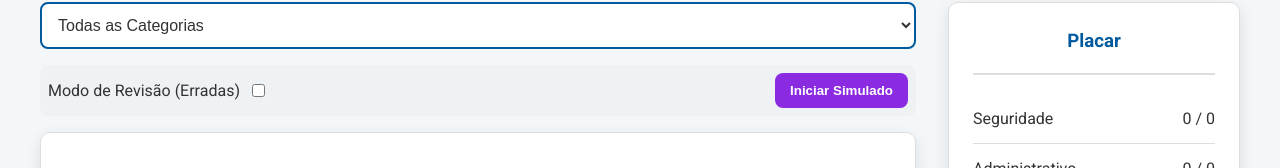
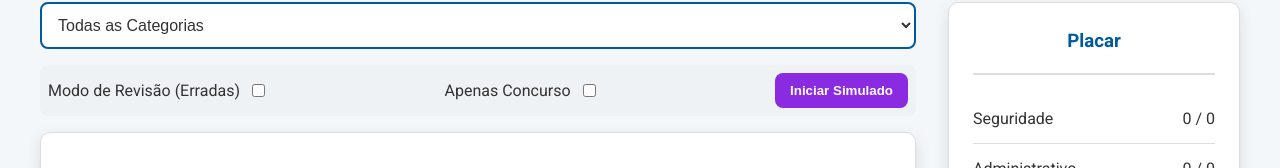
Before and after one commit to VictorKMMS/inss-study-app, a website: page index.html in a window 1280 px wide. Shown: the part 113-281 px from the top of the page. Drawn offline with Linux system fonts and the light colour scheme.

Commit message:
Atualizar o index.html

```diff
--- a/index.html
+++ b/index.html
@@ -35,6 +35,10 @@
                         <div class="review-mode">
                             <label for="review-mode-toggle">Modo de Revisão (Erradas)</label>
                             <input type="checkbox" id="review-mode-toggle">
+                        </div>
+                        <div class="concurso-mode">
+                            <label for="concurso-mode-toggle">Apenas Concurso</label>
+                            <input type="checkbox" id="concurso-mode-toggle">
                         </div>
                         <button type="button" id="start-simulado-btn">Iniciar Simulado</button>
                     </div>
```
